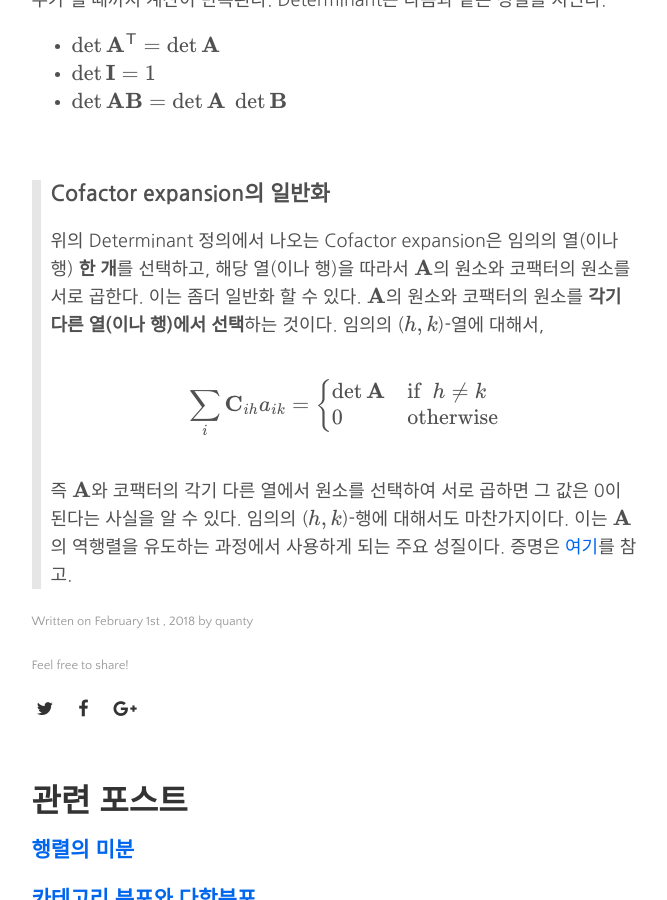
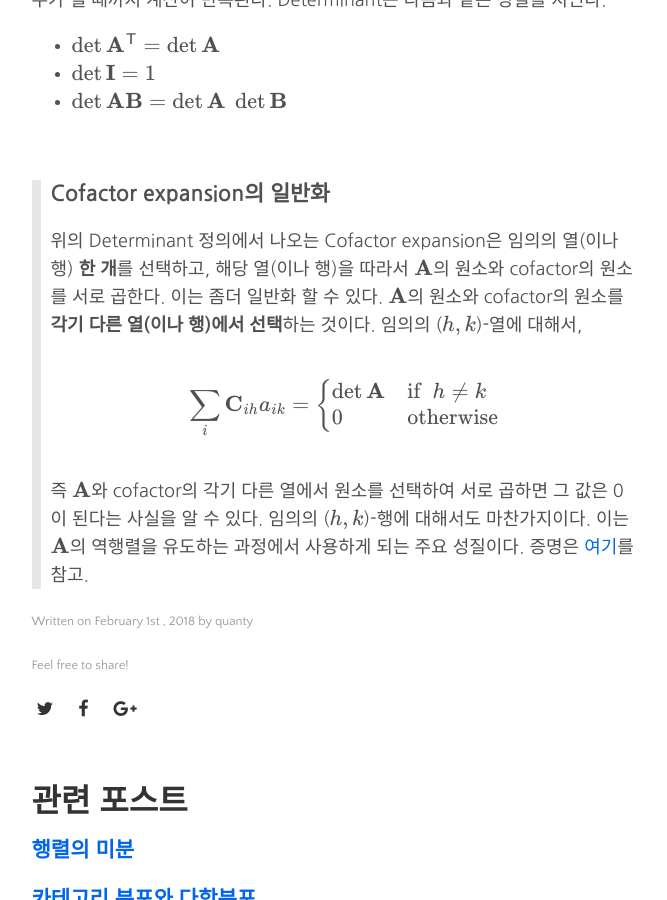
Before and after one commit to gem763/gem763.github.io, a Jekyll site: the page built from _posts/2018-02-01-Norm-Trace-Determinant.md, in a window 1280 px wide and 900 px high, scrolled down 5170 px. Shown: the whole window, without its empty margins (301-968 px from the left). Built offline with Jekyll 4.4.1, drawn with Linux system fonts in a browser that asks for light colours; formulas are drawn with MathJax 3; comment, search, counter and statistics services are not loaded; some of the changed text lies outside the part shown.

Commit message:
Uploaded by https://stackedit.io/

```diff
--- a/_posts/2018-02-01-Norm-Trace-Determinant.md
+++ b/_posts/2018-02-01-Norm-Trace-Determinant.md
@@ -165,7 +165,7 @@ Trace는 아래와 같은 성질을 지닌다.
 
 > <big>**Cofactor expansion의 일반화**</big>
 >
-> 위의 Determinant 정의에서 나오는 Cofactor expansion은 임의의 열(이나 행) **한 개**를 선택하고, 해당 열(이나 행)을 따라서 <span><script type="math/tex">\mathbf{A}</script></span>의 원소와 코팩터의 원소를 서로 곱한다. 이는 좀더 일반화 할 수 있다. <span><script type="math/tex">\mathbf{A}</script></span>의 원소와 코팩터의 원소를 **각기 다른 열(이나 행)에서 선택**하는 것이다. 임의의 (<span><script type="math/tex">h,k</script></span>)-열에 대해서,
+> 위의 Determinant 정의에서 나오는 Cofactor expansion은 임의의 열(이나 행) **한 개**를 선택하고, 해당 열(이나 행)을 따라서 <span><script type="math/tex">\mathbf{A}</script></span>의 원소와 cofactor의 원소를 서로 곱한다. 이는 좀더 일반화 할 수 있다. <span><script type="math/tex">\mathbf{A}</script></span>의 원소와 cofactor의 원소를 **각기 다른 열(이나 행)에서 선택**하는 것이다. 임의의 (<span><script type="math/tex">h,k</script></span>)-열에 대해서,
 ><div class="math"><script type="math/tex; mode=display">
 \sum_i \mathbf{C}_{ih} a_{ik} =
 \begin{cases}
@@ -173,4 +173,4 @@ Trace는 아래와 같은 성질을 지닌다.
 0 & \text{otherwise}
 \end{cases}
 ></script></div>
->즉 <span><script type="math/tex">\mathbf{A}</script></span>와 코팩터의 각기 다른 열에서 원소를 선택하여 서로 곱하면 그 값은 0이 된다는 사실을 알 수 있다. 임의의 (<span><script type="math/tex">h,k</script></span>)-행에 대해서도 마찬가지이다. 이는 <span><script type="math/tex">\mathbf{A}</script></span>의 역행렬을 유도하는 과정에서 사용하게 되는 주요 성질이다. 증명은 [여기](https://proofwiki.org/wiki/Matrix_Product_with_Adjugate_Matrix)를 참고.
+>즉 <span><script type="math/tex">\mathbf{A}</script></span>와 cofactor의 각기 다른 열에서 원소를 선택하여 서로 곱하면 그 값은 0이 된다는 사실을 알 수 있다. 임의의 (<span><script type="math/tex">h,k</script></span>)-행에 대해서도 마찬가지이다. 이는 <span><script type="math/tex">\mathbf{A}</script></span>의 역행렬을 유도하는 과정에서 사용하게 되는 주요 성질이다. 증명은 [여기](https://proofwiki.org/wiki/Matrix_Product_with_Adjugate_Matrix)를 참고.
```
Also changed, not shown: other parts of _posts/2018-02-01-Norm-Trace-Determinant.md (+3 -3 lines).
